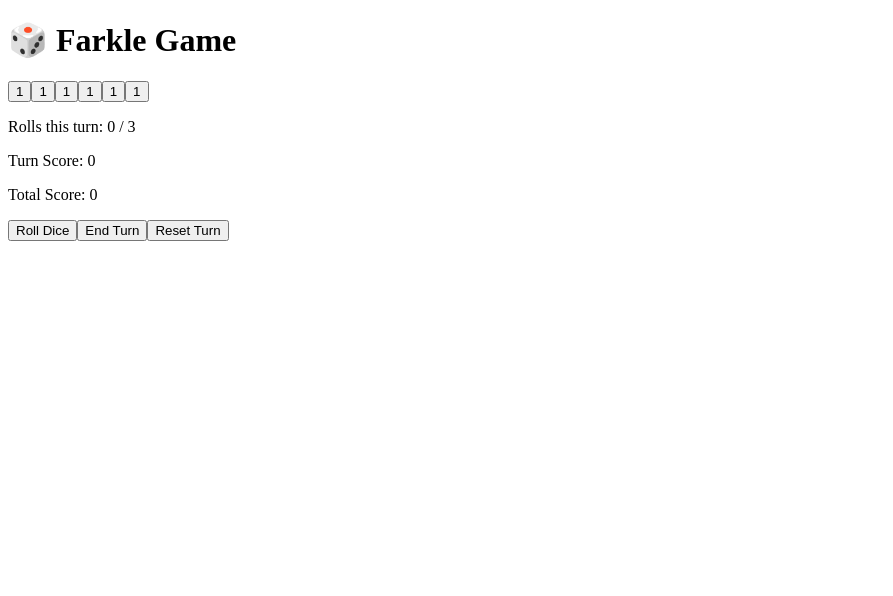
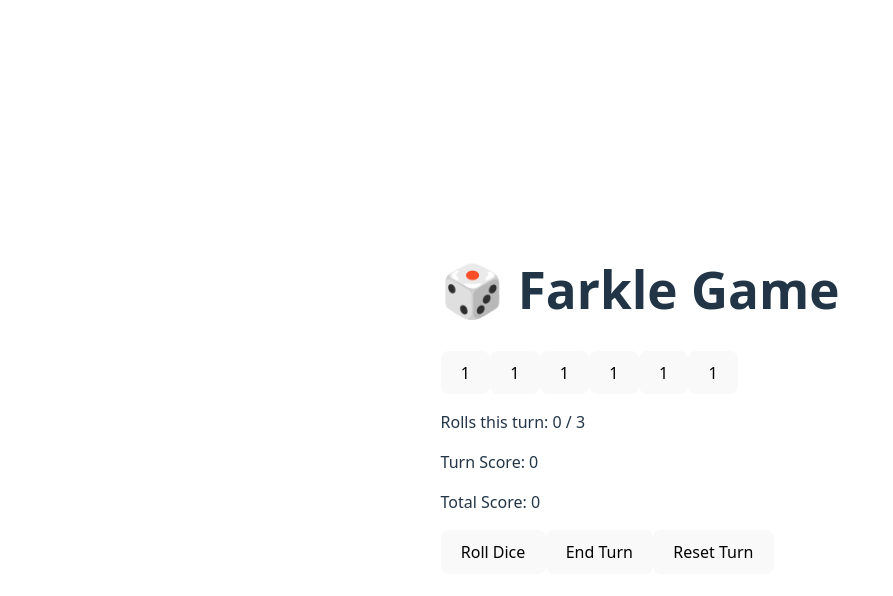
Before and after one commit to Virat-Shrimali/farkle-latest, a React (Vite) app: page / in a window 1280 px wide. Shown: the top 596 px of the page, without its empty margins (0-893 px from the left). Built offline with nearby package versions, Linux system fonts and the light colour scheme.

Commit message:
Update index.css

```diff
--- a/src/index.css
+++ b/src/index.css
@@ -2,7 +2,7 @@
 @tailwind components;
 @tailwind utilities;
 
-/* body {
+body {
   display: flex;
   justify-content: center;
   align-items: center;
@@ -76,4 +76,3 @@ button:focus-visible {
     background-color: #f9f9f9;
   }
 }
- */
```
